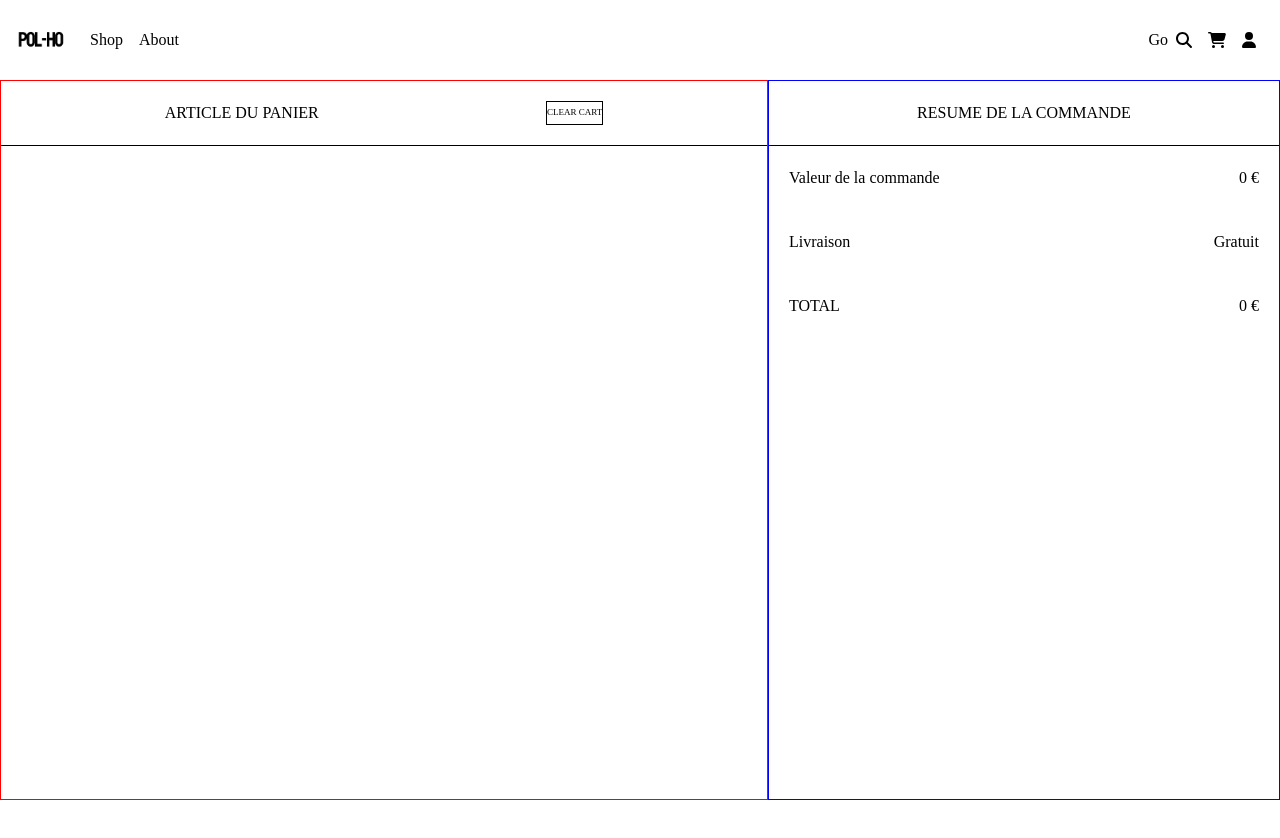
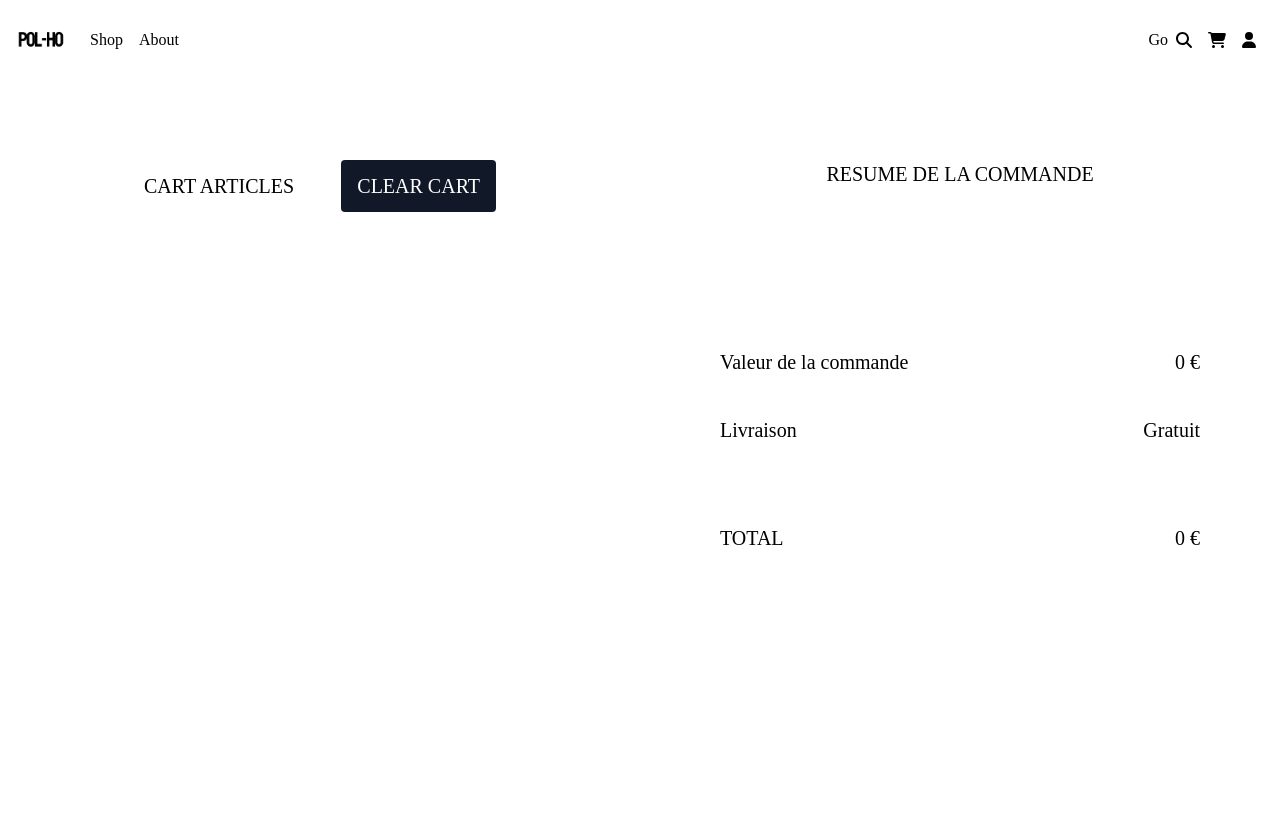
Before and after one commit to RCosta75/PoloChino-front, a Next.js app: page /cart in a window 1280 px wide. Shown: the top 838 px of the page. Before the commit the page ends 800 px from the top, so only its background shows below. Built offline with nearby package versions, Linux system fonts and the light colour scheme.

Commit message:
Add LeftBasketResume and change the layout of Card

```diff
--- a/components/Cart/CartCard.js
+++ b/components/Cart/CartCard.js
@@ -1,31 +1,46 @@
 import React from "react";
-import styles from "../../styles/Cart.module.css";
-
 import { useDispatch } from "react-redux";
-import { addQuantity, suppQuantity, removeCart } from "../../reducers/cart";
+import { addQuantity, suppQuantity } from "../../reducers/cart";
 
 export default function CartCard({ polo }) {
   const dispatch = useDispatch();
 
   return (
-    <div className={styles.cardcontainer}>
-      <img className={styles.cardimg} src={polo.image} />
-      <div className={styles.card}>
-        <h4>{polo.name}</h4>
-        <span>{polo.price}</span>
-        <span>Taille : 52</span>
-        <span>{polo.color}</span>
-        <div className={styles.quant}>
-          <span>Quantité</span>
-          <button onClick={() => dispatch(suppQuantity(polo._id))}>-</button>
-          <span>{polo.quantity}</span>
-          <button onClick={() => dispatch(addQuantity(polo._id))}>+</button>
+    <div className="mx-auto max-w-2xl px-4" >
+      <div className="flex items-center py-6">
+        <img className="h-28 w-28 object-cover rounded-md " src={polo.image} />
+        <div className="ml-4 flex-auto" >
+        <div className="flex justify-between">
+            <h4>{polo.name}</h4>
+            <span>{polo.price*polo.quantity} €</span>
+        </div>
+          <p>Taille : 52</p>
+          <p>{polo.color}</p>
+       <div>
+       <div>
+
+
+{/* INCREASE & DECREASE BUTTON */}
+
+  <div className="flex items-center   rounded border border-gray-200">
+    <button type="button" onClick={() => dispatch(suppQuantity(polo._id))} className="size-10 leading-10 text-gray-600 transition hover:opacity-75">
+      -
+    </button>
+
+    <span className="w-16 border-transparent text-center" >{polo.quantity}</span>
+
+    <button type="button" onClick={() => dispatch(addQuantity(polo._id))} className="size-10 leading-10 text-gray-600 transition hover:opacity-75">
+      +
+    </button>
+  </div>
+</div>
+       </div>
+
         </div>
       </div>
-      <div className={styles.droite}>
-        <button onClick={() => dispatch(removeCart(polo._id))}>X</button>
-        <p>{polo.price * polo.quantity}</p>
-      </div>
+
     </div>
+
+
   );
 }
--- a/components/Cart/CartContainer.js
+++ b/components/Cart/CartContainer.js
@@ -1,9 +1,7 @@
 import React from "react";
-import styles from "../../styles/Cart.module.css";
-import CartCard from "./CartCard";
-
 import { useDispatch, useSelector } from "react-redux";
 import { clearCart } from "../../reducers/cart";
+import LeftBasketResume from "./LeftBasketResume";
 
 export default function CartContainer() {
   const dispatch = useDispatch();
@@ -11,18 +9,21 @@ export default function CartContainer() {
   const carto = useSelector((state) => state.cart.value);
 
   const poloProduct = carto?.map((polo, i) => {
-    return <CartCard key={i} polo={polo} />;
+    return <LeftBasketResume key={i} polo={polo} />
+    ;
   });
 
   return (
-    <div className={styles.container}>
-      <h3 className={styles.title}>
-        ARTICLE DU PANIER
-        <button className={styles.button} onClick={() => dispatch(clearCart())}>
-          CLEAR CART
-        </button>
-      </h3>
+    <div className="w-1/2">
+    <div className="flex items-center justify-between mx-36 py-20 text-xl">
+
+         <h1 > CART ARTICLES</h1>
+          <button className=" block  rounded bg-gray-900 px-4 py-3 font-medium text-white transition hover:scale-105"  onClick={()=> dispatch(clearCart())}>CLEAR CART</button>
+
+    </div>
+
       <div>{poloProduct}</div>
+
     </div>
   );
 }
--- a/components/Cart/CartResume.js
+++ b/components/Cart/CartResume.js
@@ -1,5 +1,4 @@
 import React from "react";
-import styles from "../../styles/Cart.module.css";
 import { useSelector } from "react-redux";
 
 
@@ -13,13 +12,24 @@ export default function CartResume() {
 
 
 return(
-    <div className={styles.resume}>
-    <h3 className={styles.title}>RESUME DE LA COMMANDE</h3>
-        <div>
-            <div className={styles.modalite}><span>Valeur de la commande</span><span>{itemsInBasket} €</span></div>
-            <div className={styles.modalite}><span>Livraison</span><span>Gratuit</span></div>
+    <div className="w-1/2 h-screen  " >
+    <h3 className="text-center text-xl py-20" >RESUME DE LA COMMANDE</h3>
+        <div className="mx-20 mt-20
+         text-xl">
+            <div className="flex justify-between">
+                <p>Valeur de la commande</p>
+                <span>{itemsInBasket} €</span>
+            </div>
+            <div className="flex pt-10 justify-between">
+                <p>Livraison</p>
+                <p>Gratuit</p>
+            </div>
+            <div className="flex mt-20 justify-between">
+                <p>TOTAL</p>
+                <p>{itemsInBasket} €</p>
+            </div>
         </div>
-        <div className={styles.modalite}><span>TOTAL</span><span>{itemsInBasket} €</span></div>
+
     </div>
   )
 }
--- /dev/null
+++ b/components/Cart/LeftBasketResume.js
@@ -0,0 +1,44 @@
+import React from 'react';
+import { useDispatch } from 'react-redux';
+import { addQuantity, removeCart, suppQuantity } from '../../reducers/cart';
+
+
+export default function LeftBasketResume({ polo }) {
+  const dispatch = useDispatch();
+
+  return (
+    <div className="mx-20 px-4 py-6">
+      <div className="flex items-center text-xl">
+        <img className="h-96 w-96 object-cover rounded-md" src={polo.image} alt={polo.name} />
+        <div className="ml-10 mt-10 flex-auto">
+          <div className="flex justify-between">
+            <h4>{polo.name}</h4>
+            <span>{polo.price * polo.quantity} €</span>
+          </div>
+          <p className="py-10">Taille : 52</p>
+          <p>{polo.color}</p>
+          <div className="py-10">
+            <div className="flex items-center w-40 rounded border border-gray-200 mb-10">
+              <button
+                type="button"
+                onClick={() => dispatch(suppQuantity(polo._id))}
+                className="size-10 leading-10 text-gray-600 transition hover:opacity-75"
+              >
+                -
+              </button>
+              <span className="w-16 border-transparent text-center">{polo.quantity}</span>
+              <button
+                type="button"
+                onClick={() => dispatch(addQuantity(polo._id))}
+                className="size-10 leading-10 text-gray-600 transition hover:opacity-75"
+              >
+                +
+              </button>
+            </div>
+          <button className=" block w-full rounded bg-gray-900 px-4 py-3 text-lg font-medium text-white transition hover:scale-105"  onClick={()=> dispatch(removeCart(polo._id))}>Remove Article</button>
+          </div>
+        </div>
+      </div>
+    </div>
+  );
+}
--- a/components/productContainer/Card.js
+++ b/components/productContainer/Card.js
@@ -69,14 +69,14 @@ export default function Card({ polo }) {
         onClick={handleImageClick}
       />
 
-      <div className="relative border border-gray-100 bg-white p-6">
+      <div className="relative border border-gray-100 bg-white h-52 p-6">
         <p className="text-gray-700">${polo?.price}</p>
 
         <h3 className="mt-1.5 text-lg font-medium text-gray-900">
           {polo?.name}
         </h3>
 
-        <p className="mt-1.5 line-clamp-3 text-gray-700">{polo?.description}</p>
+        <p className="mt-1.5  line-clamp-3 text-gray-700">{polo?.description}</p>
 
         <div className="mt-4 flex gap-4">
           <button className="block w-full rounded bg-gray-100 px-4 py-3 text-sm font-medium text-gray-900 transition hover:scale-105"
--- a/pages/cart.js
+++ b/pages/cart.js
@@ -1,6 +1,4 @@
 import Header from "../components/Header";
-import styles from "../styles/Cart.module.css";
-
 import CartContainer from "../components/Cart/CartContainer";
 import CartResume from "../components/Cart/CartResume";
 
@@ -8,8 +6,8 @@ function Cart() {
   return (
     <>
       <Header />
-      <div className={styles.box}>
-        <CartContainer className={styles.container} />
+      <div className="w-full h-screen flex  ">
+        <CartContainer/>
         <CartResume />
       </div>
     </>
```
